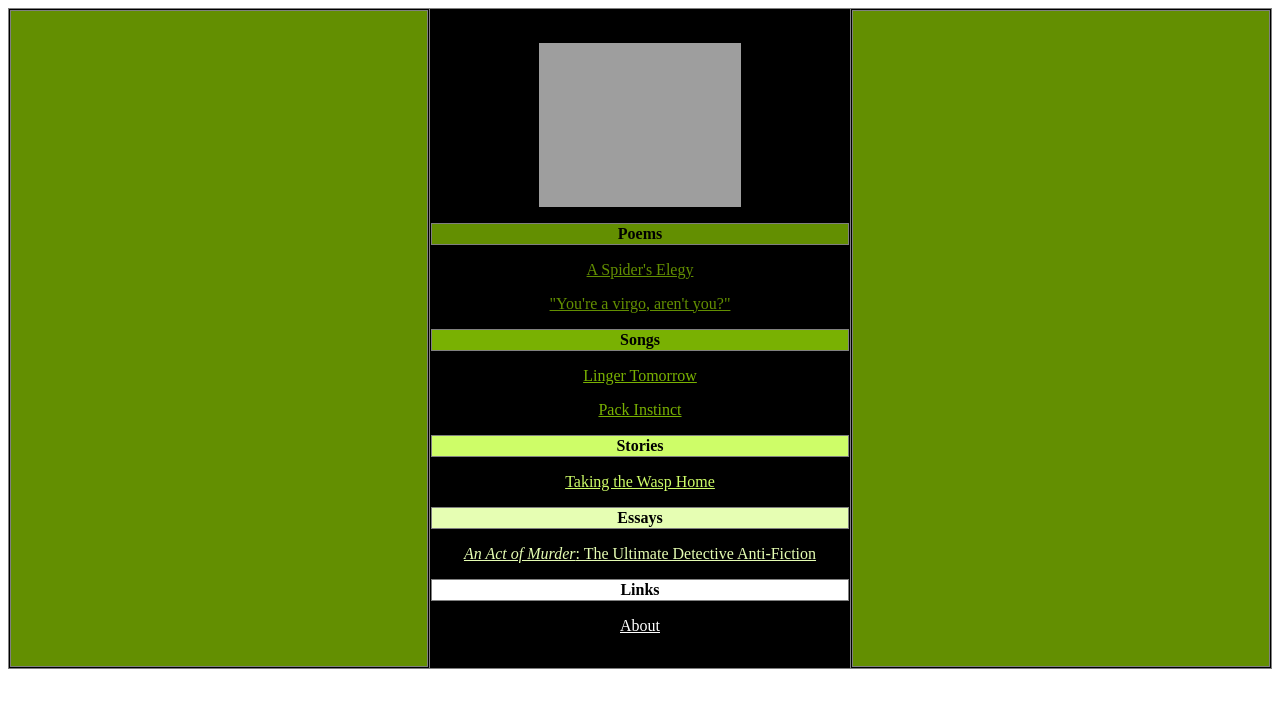
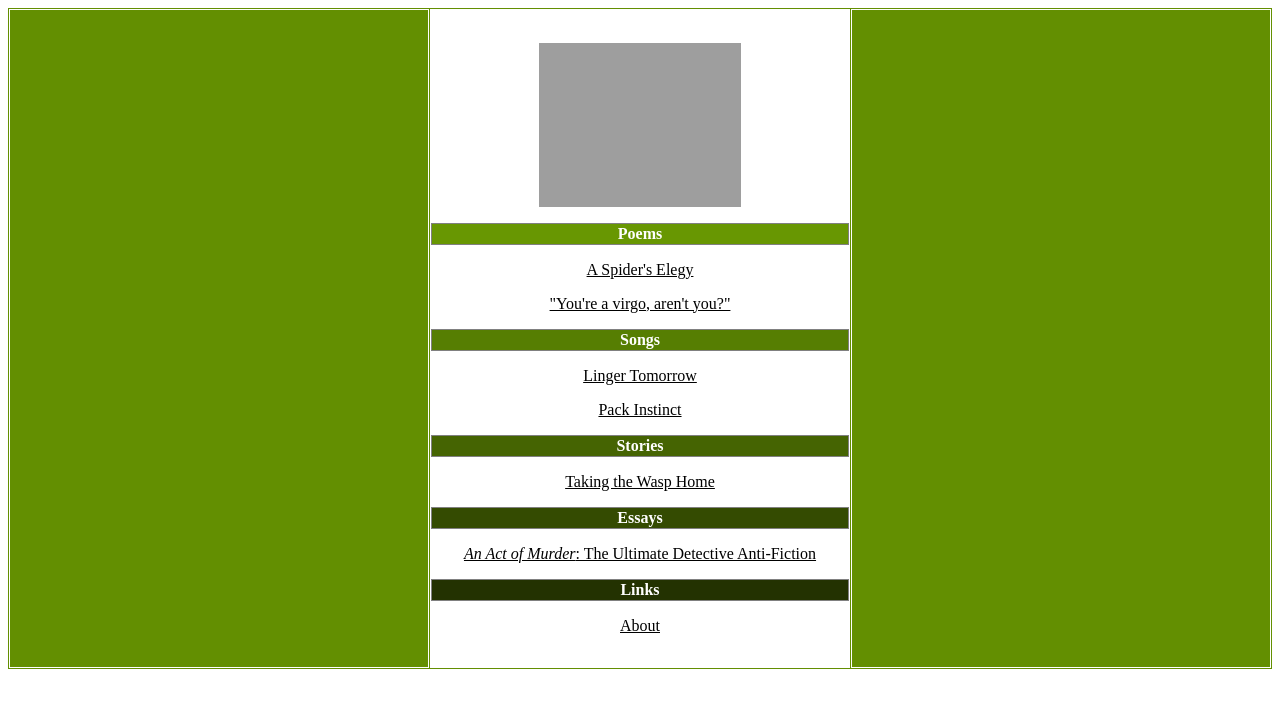
Before and after one commit to snowshinobi/snowshinobi.github.io, a plain HTML site: page index.html in a window 1280 px wide. Drawn offline with Linux system fonts and the light colour scheme; grey boxes are pictures that could not be loaded.

Commit message:
Update index.html

```diff
--- a/index.html
+++ b/index.html
@@ -4,13 +4,12 @@
   padding-right: 150pt;
 }
 </style>
-<!-- this is the comment line separating the mechanical code from the creative text --><center>
-</center>
-<table style="height: 660px; width: 100%; border-collapse: collapse; background-color: black;" border="1">
+<!-- this is the comment line separating the mechanical code from the creative text --><center></center>
+<table style="height: 660px; width: 100%; border-collapse: collapse; background-color: #ffffff; border-color: #638f01;" border="1">
 <tbody>
 <tr style="height: 660px;">
 <td style="width: 33.3333%; height: 660px;">
-<table style="height: 656px; width: 100%; border-collapse: collapse; background-color: #638f01;" border="1">
+<table style="height: 656px; width: 100%; border-collapse: collapse; background-color: #638f01; border-color: #638f01;" border="1">
 <tbody>
 <tr style="height: 435px;">
 <td style="width: 100%; height: 656px;">&nbsp;</td>
@@ -20,51 +19,51 @@
 </td>
 <td style="width: 33.3333%; height: 660px;">
 <p style="text-align: center;"><img src="https://64.media.tumblr.com/e0d3f15b3cf624cf9879290ca50a433d/bcdb8b730861c2cc-52/s640x960/dbe31f6b1efbcffa9abaf2ccbfbf3ecf9f481f7f.png" alt="A lantern in the woods." width="202" height="164" /></p>
-<table style="height: 18px; width: 100%; border-collapse: collapse; background-color: #638f01;" border="1">
+<table style="height: 18px; width: 100%; border-collapse: collapse; background-color: #689702;" border="1">
 <tbody>
 <tr style="height: 18px;">
-<td style="width: 100%; text-align: center; height: 18px;"><span style="color: #00000;"><strong>Poems</strong></span></td>
+<td style="width: 100%; text-align: center; height: 18px;"><span style="color: #ffffff;"><strong>Poems</strong></span></td>
 </tr>
 </tbody>
 </table>
-<p style="text-align: center;"><a style="color: #638f01;" href="SpiderElegy.html">A Spider's Elegy</a></p>
-<p style="text-align: center;"><a style="color: #638f01;" title="You're a virgo, aren't you?" href="Virgo.html">"You're a virgo, aren't you?"</a></p>
-<table style="height: 18px; width: 100%; border-collapse: collapse; background-color: #79b102;" border="1">
+<p style="text-align: center;"><a style="color: #000000;" href="SpiderElegy.html">A Spider's Elegy</a></p>
+<p style="text-align: center;"><a style="color: #000000;" title="You're a virgo, aren't you?" href="Virgo.html">"You're a virgo, aren't you?"</a></p>
+<table style="height: 18px; width: 100%; border-collapse: collapse; background-color: #567e02;" border="1">
 <tbody>
 <tr style="height: 18px;">
-<td style="width: 100%; text-align: center; height: 18px;"><span style="color: #00000;"><strong>Songs</strong></span></td>
+<td style="width: 100%; text-align: center; height: 18px;"><span style="color: #ffffff;"><strong>Songs</strong></span></td>
 </tr>
 </tbody>
 </table>
-<p style="text-align: center;"><a style="color: #79b102;" title="LingerTomorrow" href="LingerTomorrow.html">Linger Tomorrow</a></p>
-<p style="text-align: center;"><a style="color: #79b102;" title="PackInstinct" href="PackInstinct.html">Pack Instinct</a></p>
-<table style="height: 18px; width: 100%; border-collapse: collapse; background-color: #cefd68;" border="1">
+<p style="text-align: center;"><a style="color: #000000;" title="LingerTomorrow" href="LingerTomorrow.html">Linger Tomorrow</a></p>
+<p style="text-align: center;"><a style="color: #000000;" title="PackInstinct" href="PackInstinct.html">Pack Instinct</a></p>
+<table style="height: 18px; width: 100%; border-collapse: collapse; background-color: #456402;" border="1">
 <tbody>
 <tr style="height: 18px;">
-<td style="width: 100%; text-align: center; height: 18px;"><span style="color: #00000;"><strong>Stories</strong></span></td>
+<td style="width: 100%; text-align: center; height: 18px;"><span style="color: #ffffff;"><strong>Stories</strong></span></td>
 </tr>
 </tbody>
 </table>
-<p style="text-align: center;"><a style="color: #cefd68;" title="WaspHome" href="WaspHome.html">Taking the Wasp Home</a></p>
-<table style="width: 100%; border-collapse: collapse; background-color: #e6feb3;" border="1">
+<p style="text-align: center;"><a style="color: #000000;" title="WaspHome" href="WaspHome.html">Taking the Wasp Home</a></p>
+<table style="width: 100%; border-collapse: collapse; background-color: #344b01;" border="1">
 <tbody>
 <tr>
-<td style="width: 100%; text-align: center; height: 18px;"><strong><span style="color: #000000;">Essays</span></strong></td>
+<td style="width: 100%; text-align: center; height: 18px;"><strong><span style="color: #ffffff;">Essays</span></strong></td>
 </tr>
 </tbody>
 </table>
-<p style="text-align: center;"><a style="color: #e6feb3;" title="DetectiveAntiFiction" href="DetectiveAntiFiction.html"><em>An Act of Murder</em>: The Ultimate Detective Anti-Fiction</a></p>
-<table style="height: 18px; width: 100%; border-collapse: collapse; background-color: #ffffff;" border="1">
+<p style="text-align: center;"><a style="color: #000000;" title="DetectiveAntiFiction" href="DetectiveAntiFiction.html"><em>An Act of Murder</em>: The Ultimate Detective Anti-Fiction</a></p>
+<table style="height: 18px; width: 100%; border-collapse: collapse; background-color: #233201;" border="1">
 <tbody>
 <tr style="height: 18px;">
-<td style="width: 100%; text-align: center; height: 18px;"><strong><span style="color: #000000;">Links</span></strong></td>
+<td style="width: 100%; text-align: center; height: 18px;"><strong><span style="color: #ffffff;">Links</span></strong></td>
 </tr>
 </tbody>
 </table>
-<p style="text-align: center;"><a style="color: #ffffff;" title="About" href="About.html">About</a></p>
+<p style="text-align: center;"><a style="color: #000000;" title="About" href="About.html">About</a></p>
 </td>
 <td style="width: 33.3333%; height: 660px;">
-<table style="height: 656px; width: 100%; border-collapse: collapse; background-color: #638f01;" border="1">
+<table style="height: 656px; width: 100%; border-collapse: collapse; background-color: #638f01; border-color: #638f01;" border="1">
 <tbody>
 <tr style="height: 435px;">
 <td style="width: 100%; height: 656px;">&nbsp;</td>
```
